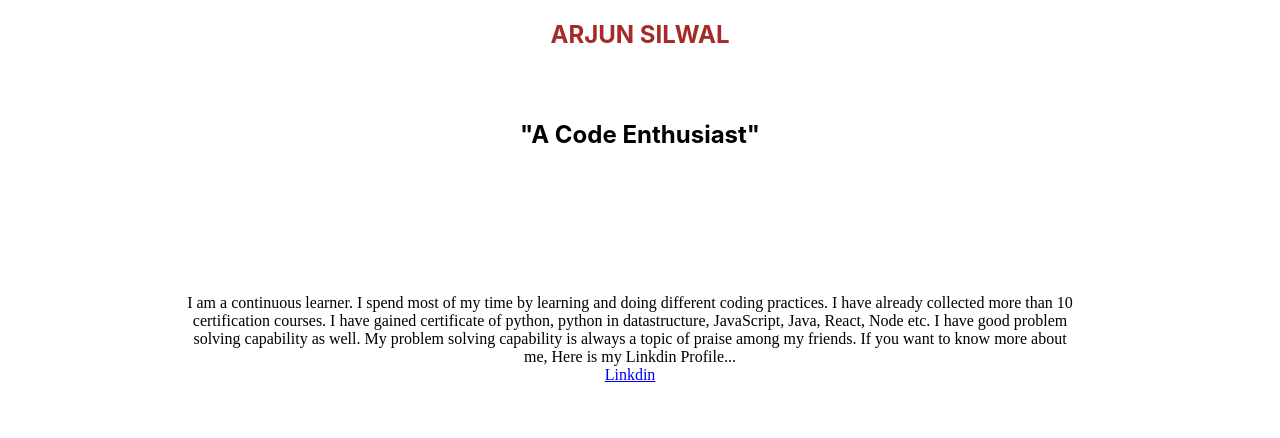
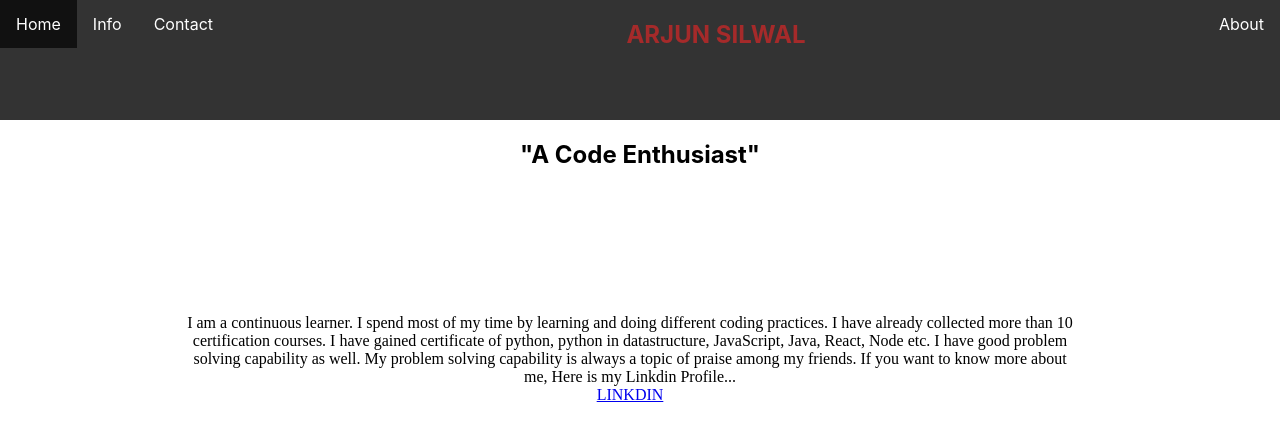
Before and after one commit to Arjunsilwal/my-app, a React (Create React App) app: page / in a window 1280 px wide. Shown: the top 438 px of the page. Built offline with nearby package versions, Linux system fonts and the light colour scheme.

Commit message:
Header and css is added for the navigation bar

```diff
--- a/src/App.css
+++ b/src/App.css
@@ -8,9 +8,34 @@
   color:brown;
 }
 
+ul {
+  list-style-type: none;
+  margin: 0;
+  padding: 0;
+  overflow: hidden;
+  background-color: #333;
+}
+
+li {
+  float: left;
+}
+li a {
+  display: block;
+  color: white;
+  text-align: center;
+  padding: 14px 16px;
+  text-decoration: none;
+}
+li a:hover {
+  background-color: #111;
+}
+.li-about {
+  float:right;
+}
+
 .Box {
   width: 300px;
-  border: 15px solid green;
+  border: 15px solid black;
   padding: 50px;
   margin: 20px;
 }
--- a/src/App.js
+++ b/src/App.js
@@ -1,22 +1,14 @@
 import logo from './logo.svg';
 import './App.css';
 import About from "./components/About";
+import Header from './components/Header';
 
-function fullName(arjun){
-return (arjun.firstName + ' ' + arjun.lastName).toUpperCase();
-}
-
-const arjun = {
-  firstName: "Arjun",
-  lastName: "Silwal"
-}
 
 
 function App() {
   return (
     <div className="App">
-       <h2 className= "App-name">{fullName(arjun)}</h2>
-       <h2>"A Code Enthusiast"</h2>
+       <Header name ="ARJUN SILWAL" />
        <About />
 
     </div>
--- a/src/components/About.js
+++ b/src/components/About.js
@@ -1,5 +1,6 @@
 import React from 'react'
 import "../App.css";
+import Header from './Header';
 function About() {
     return (
         <div className="About">
@@ -10,7 +11,7 @@ function About() {
                 My problem solving capability is always a topic of praise
                 among my friends. If you want to know more about me, Here is my Linkdin Profile...
                 <br />
-                <a href="https://www.linkedin.com/in/arjun-silwal-234a76164/">Linkdin</a>
+                <a href="https://www.linkedin.com/in/arjun-silwal-234a76164/">LINKDIN</a>
                 </p>
             </div>
     )
--- /dev/null
+++ b/src/components/Header.js
@@ -0,0 +1,19 @@
+import React from 'react'
+import "../App.css";
+
+function Header(props) {
+    return (
+        <div>
+            <ul>
+                <li><a className="active" href="#home">Home</a></li>
+                <li><a href="#">Info</a></li>
+                <li><a href="#contact">Contact</a></li>
+                <li className="li-about"><a  href="#about">About</a></li>
+                <h2 className= "App-name">{props.name}</h2>
+            </ul>
+            <h2>"A Code Enthusiast"</h2>
+        </div>
+    )
+}
+
+export default Header
```
Also changed, not shown: src/components/Contact.js (+12 -0 lines).
